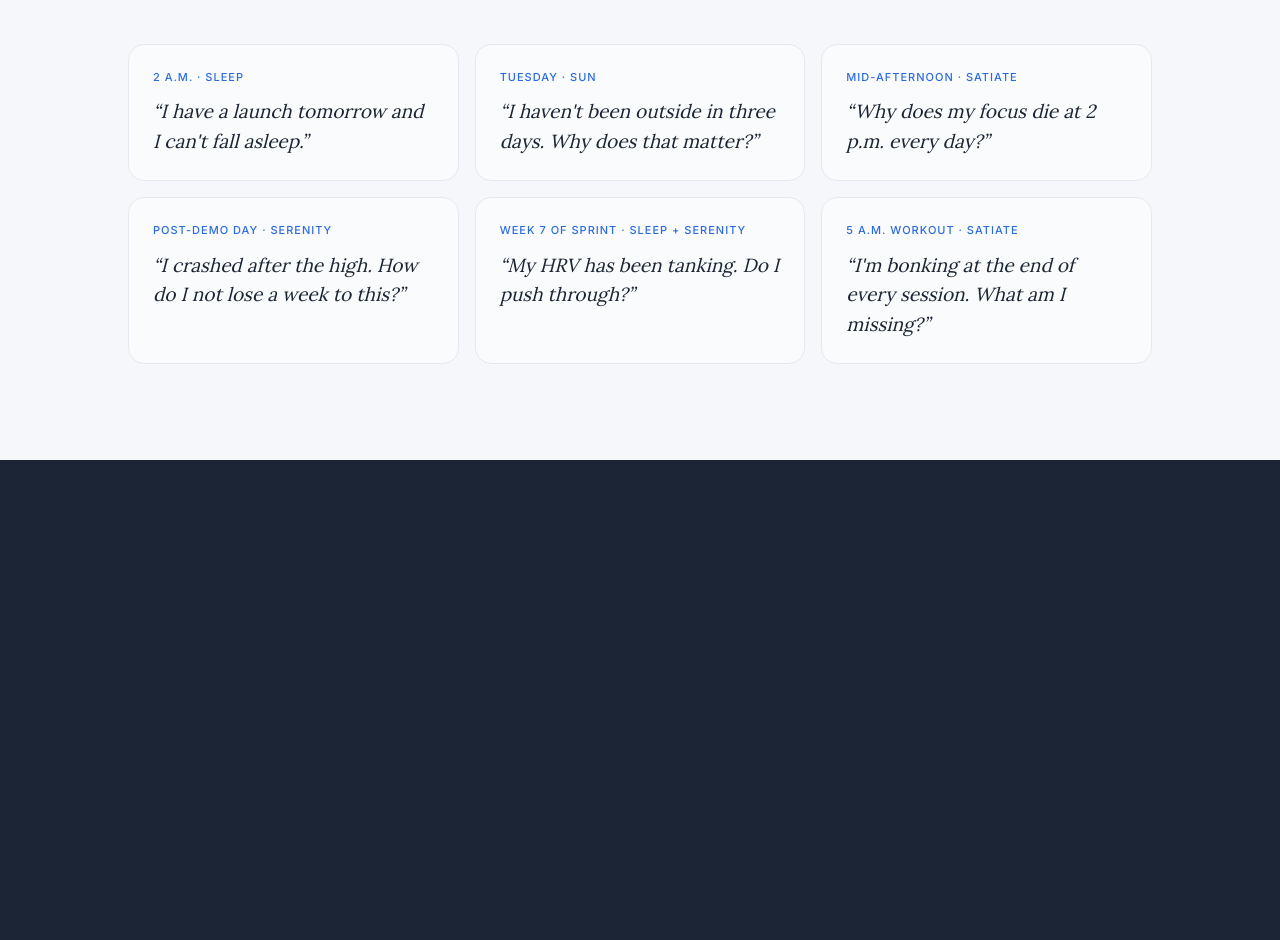
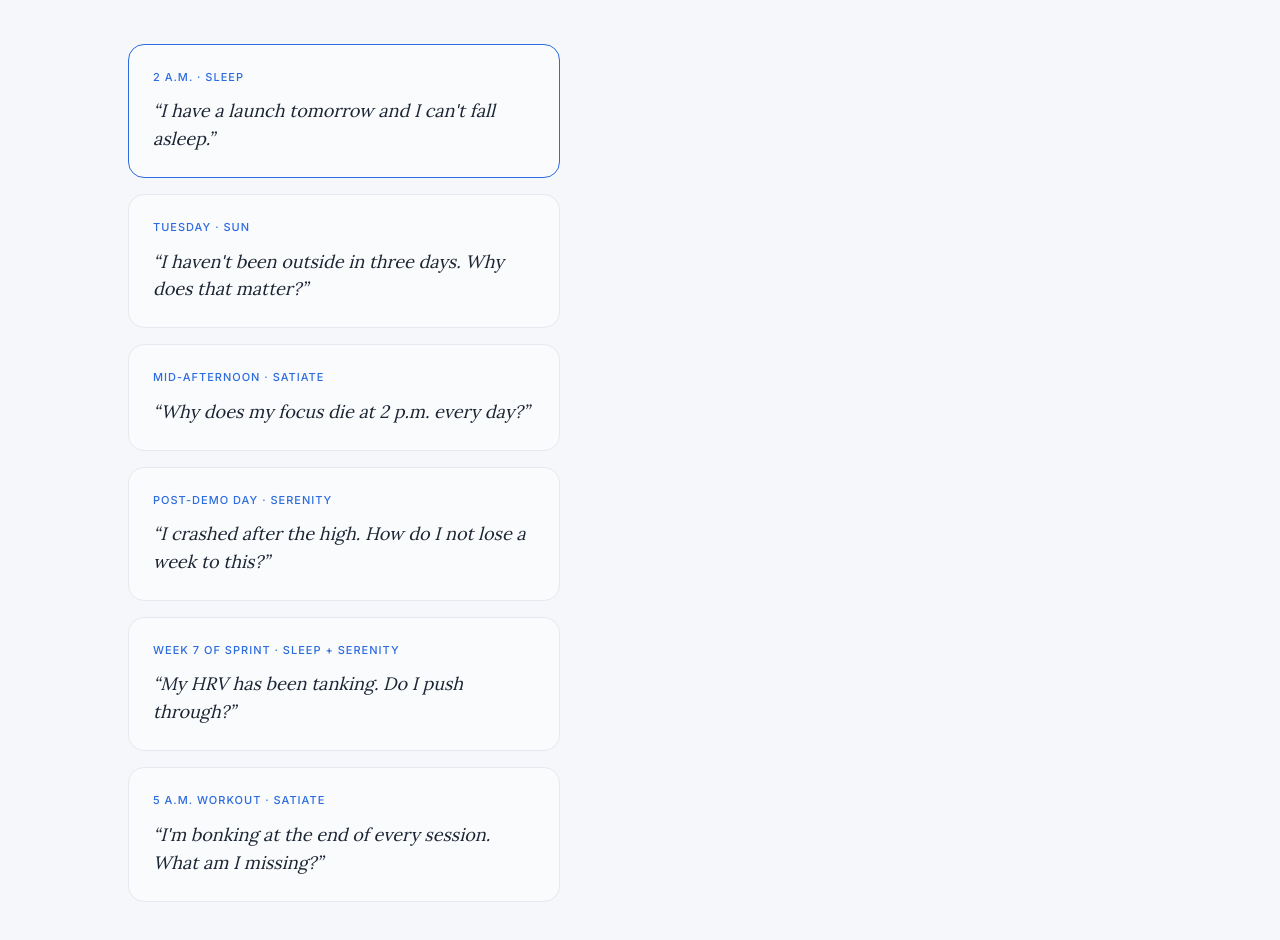
Before and after one commit to brikmann/aspire-os, a Next.js app in the folder aspire-os/: page / in a window 1280 px wide. Shown: the part 900-1840 px from the top of the page. Before the commit the page ends 1360 px from the top, so only its background shows below. Built offline with nearby package versions, Linux system fonts and the light colour scheme.

Commit message:
Scroll-driven use case layout with sticky answer panel

```diff
--- a/aspire-os/src/app/globals.css
+++ b/aspire-os/src/app/globals.css
@@ -27,3 +27,12 @@
   --font-sans:  var(--font-inter), system-ui, sans-serif;
   --font-serif: var(--font-lora), Georgia, serif;
 }
+
+@keyframes answer-in {
+  from { opacity: 0; transform: translateY(14px); }
+  to   { opacity: 1; transform: translateY(0); }
+}
+
+.animate-answer {
+  animation: answer-in 0.45s ease-out both;
+}
--- a/aspire-os/src/app/page.tsx
+++ b/aspire-os/src/app/page.tsx
@@ -1,13 +1,50 @@
 import EmailForm from "@/components/EmailForm";
 import FadeIn from "@/components/FadeIn";
+import UseCaseScroll from "@/components/UseCaseScroll";
 
 const useCases = [
-  { time: "2 A.M.",           pillars: "SLEEP",            quote: "I have a launch tomorrow and I can't fall asleep." },
-  { time: "TUESDAY",          pillars: "SUN",              quote: "I haven't been outside in three days. Why does that matter?" },
-  { time: "MID-AFTERNOON",    pillars: "SATIATE",          quote: "Why does my focus die at 2 p.m. every day?" },
-  { time: "POST-DEMO DAY",    pillars: "SERENITY",         quote: "I crashed after the high. How do I not lose a week to this?" },
-  { time: "WEEK 7 OF SPRINT", pillars: "SLEEP + SERENITY", quote: "My HRV has been tanking. Do I push through?" },
-  { time: "5 A.M. WORKOUT",   pillars: "SATIATE",          quote: "I'm bonking at the end of every session. What am I missing?" },
+  {
+    time: "2 A.M.",
+    pillars: "SLEEP",
+    quote: "I have a launch tomorrow and I can't fall asleep.",
+    answer:
+      "Your cortisol is spiking from anticipation — completely normal before a high-stakes morning. Try box breathing: 4 seconds in, 4 hold, 4 out, 4 hold. Repeat 8 cycles. Put your phone face-down across the room; blue light at 2 a.m. delays melatonin by up to 90 minutes. Four hours of quality sleep beats six hours of anxious half-sleep.",
+  },
+  {
+    time: "TUESDAY",
+    pillars: "SUN",
+    quote: "I haven't been outside in three days. Why does that matter?",
+    answer:
+      "Sunlight before 10 a.m. anchors your cortisol awakening response — the hormonal signal that sets your energy, mood, and sleep pressure for the entire day. Three days without it and serotonin production drops noticeably. Ten minutes outside (no sunglasses) is enough to reset the signal. This is one of the highest-ROI habits in the 4Foundations protocol.",
+  },
+  {
+    time: "MID-AFTERNOON",
+    pillars: "SATIATE",
+    quote: "Why does my focus die at 2 p.m. every day?",
+    answer:
+      "The 2 p.m. crash is a circadian trough amplified by a blood glucose correction after lunch. Your brain uses 20% of your calories — a glucose spike and drop hits cognitive output harder than physical performance. A 10-minute walk after eating cuts the spike by ~30% without changing what you eat. Longer fix: anchor lunch around protein and fat, keep starchy carbs smaller.",
+  },
+  {
+    time: "POST-DEMO DAY",
+    pillars: "SERENITY",
+    quote: "I crashed after the high. How do I not lose a week to this?",
+    answer:
+      "Your nervous system ran at maximum output for weeks — the crash is cortisol normalizing. It's not a problem; it's the bill arriving. Protect sleep for the next two nights above everything else. Avoid alcohol (it fragments REM), keep movement light, and block high-stakes decisions for 48 hours. You'll recover faster than you expect.",
+  },
+  {
+    time: "WEEK 7 OF SPRINT",
+    pillars: "SLEEP + SERENITY",
+    quote: "My HRV has been tanking. Do I push through?",
+    answer:
+      "When HRV drops more than 10% below your baseline for three straight days, adaptation has stalled — your body is absorbing less from each session, not more. Pushing harder now compounds the deficit. One full recovery day costs you one day; ignoring it costs you a week. Reduce intensity to 60%, prioritize 8+ hours tonight, and cut alcohol completely.",
+  },
+  {
+    time: "5 A.M. WORKOUT",
+    pillars: "SATIATE",
+    quote: "I'm bonking at the end of every session. What am I missing?",
+    answer:
+      "You're training in a fasted state on depleted glycogen — your body has no choice but to burn muscle for fuel. Even 20g of fast carbs 30 minutes before (banana, dates, a rice cake) changes the last 20% of every session. Within 30 minutes after: 30–40g of protein to halt muscle breakdown. Pre-fuel for early morning training is not optional.",
+  },
 ];
 
 function WordMark() {
@@ -79,19 +116,8 @@
             </p>
           </FadeIn>
 
-          <div className="mt-12 grid grid-cols-1 md:grid-cols-3 gap-4">
-            {useCases.map((uc, i) => (
-              <FadeIn key={i} delay={i * 0.08}>
-                <div className="bg-paper-warm rounded-2xl p-6 border border-paper-edge h-full">
-                  <p className="font-sans font-medium text-[11px] uppercase tracking-[1px] text-cobalt mb-3">
-                    {uc.time} · {uc.pillars}
-                  </p>
-                  <p className="font-serif italic text-[19px] leading-[1.55] text-ink">
-                    &ldquo;{uc.quote}&rdquo;
-                  </p>
-                </div>
-              </FadeIn>
-            ))}
+          <div className="mt-12">
+            <UseCaseScroll useCases={useCases} />
           </div>
         </div>
       </section>
--- /dev/null
+++ b/aspire-os/src/components/UseCaseScroll.tsx
@@ -0,0 +1,86 @@
+"use client";
+
+import { useState, useRef, useEffect } from "react";
+
+type UseCase = {
+  time: string;
+  pillars: string;
+  quote: string;
+  answer: string;
+};
+
+export default function UseCaseScroll({ useCases }: { useCases: UseCase[] }) {
+  const [activeIndex, setActiveIndex] = useState(0);
+  const cardRefs = useRef<(HTMLDivElement | null)[]>([]);
+  const setActiveRef = useRef(setActiveIndex);
+  setActiveRef.current = setActiveIndex;
+
+  useEffect(() => {
+    const observers = cardRefs.current.map((ref, i) => {
+      if (!ref) return null;
+      const observer = new IntersectionObserver(
+        ([entry]) => {
+          if (entry.isIntersecting) setActiveRef.current(i);
+        },
+        { threshold: 0.5 }
+      );
+      observer.observe(ref);
+      return observer;
+    });
+    return () => observers.forEach((o) => o?.disconnect());
+  }, []);
+
+  const active = useCases[activeIndex];
+
+  return (
+    <div className="flex flex-col md:flex-row gap-6 md:gap-16 items-start">
+
+      {/* Left: question cards */}
+      <div className="w-full md:w-[45%] flex flex-col gap-4">
+        {useCases.map((uc, i) => (
+          <div
+            key={i}
+            ref={(el) => { cardRefs.current[i] = el; }}
+            className={`bg-paper-warm rounded-2xl p-6 border transition-colors duration-300 ${
+              i === activeIndex ? "border-cobalt" : "border-paper-edge"
+            }`}
+          >
+            <p className="font-sans font-medium text-[11px] uppercase tracking-[1px] text-cobalt mb-3">
+              {uc.time} · {uc.pillars}
+            </p>
+            <p className="font-serif italic text-[18px] leading-[1.55] text-ink">
+              &ldquo;{uc.quote}&rdquo;
+            </p>
+          </div>
+        ))}
+      </div>
+
+      {/* Right: sticky answer panel — desktop only */}
+      <div className="hidden md:block md:w-[55%] sticky top-[88px]">
+        <div key={activeIndex} className="animate-answer">
+          <p className="font-sans font-medium text-[11px] uppercase tracking-[1px] text-cobalt mb-3">
+            {active.time} · {active.pillars}
+          </p>
+          <p className="font-serif italic text-[22px] leading-[1.5] text-ink mb-5">
+            &ldquo;{active.quote}&rdquo;
+          </p>
+          <p className="font-sans font-normal text-[17px] leading-[1.8] text-ink-soft">
+            {active.answer}
+          </p>
+        </div>
+      </div>
+
+      {/* Mobile: answers inline below each card */}
+      <div className="md:hidden w-full flex flex-col gap-4">
+        {useCases.map((uc, i) => (
+          <div key={i} className="px-2">
+            <p className="font-sans font-normal text-[16px] leading-[1.75] text-ink-soft">
+              {uc.answer}
+            </p>
+          </div>
+        ))}
+      </div>
+
+    </div>
+  );
+}
```
